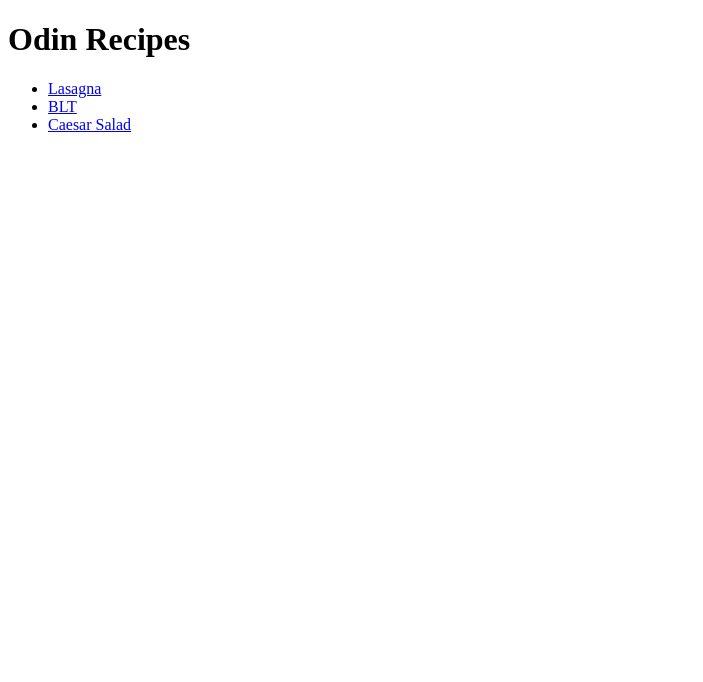
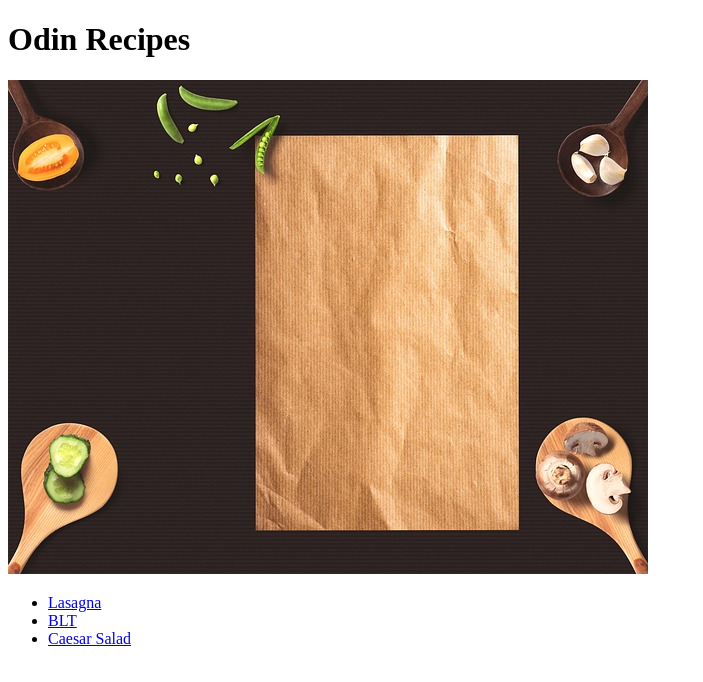
Before and after one commit to frdefreitas/odin-recipes, a plain HTML site: page index.html in a window 1280 px wide. Shown: the whole page, without its empty margins (0-703 px from the left). Drawn offline with Linux system fonts and the light colour scheme.

Commit message:
Add image to index page

```diff
--- a/index.html
+++ b/index.html
@@ -8,6 +8,7 @@
 
     <body>
         <h1>Odin Recipes</h1>
+        <img src="recipes.jpg">
         <ul>
             <li><a href="recipes/lasagna.html">Lasagna</a></li>
             <li><a href="recipes/blt.html">BLT</a></li>
```
Also changed, not shown: recipes.jpg (added).
